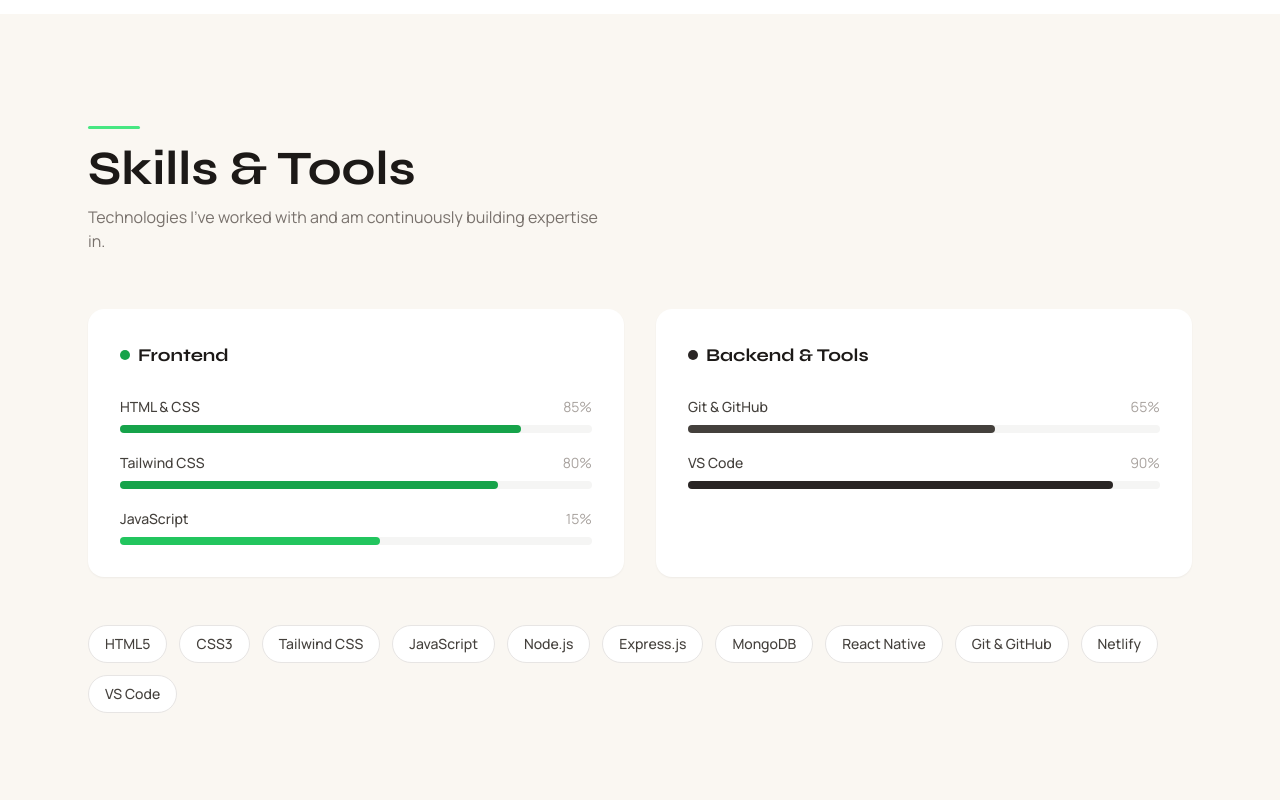
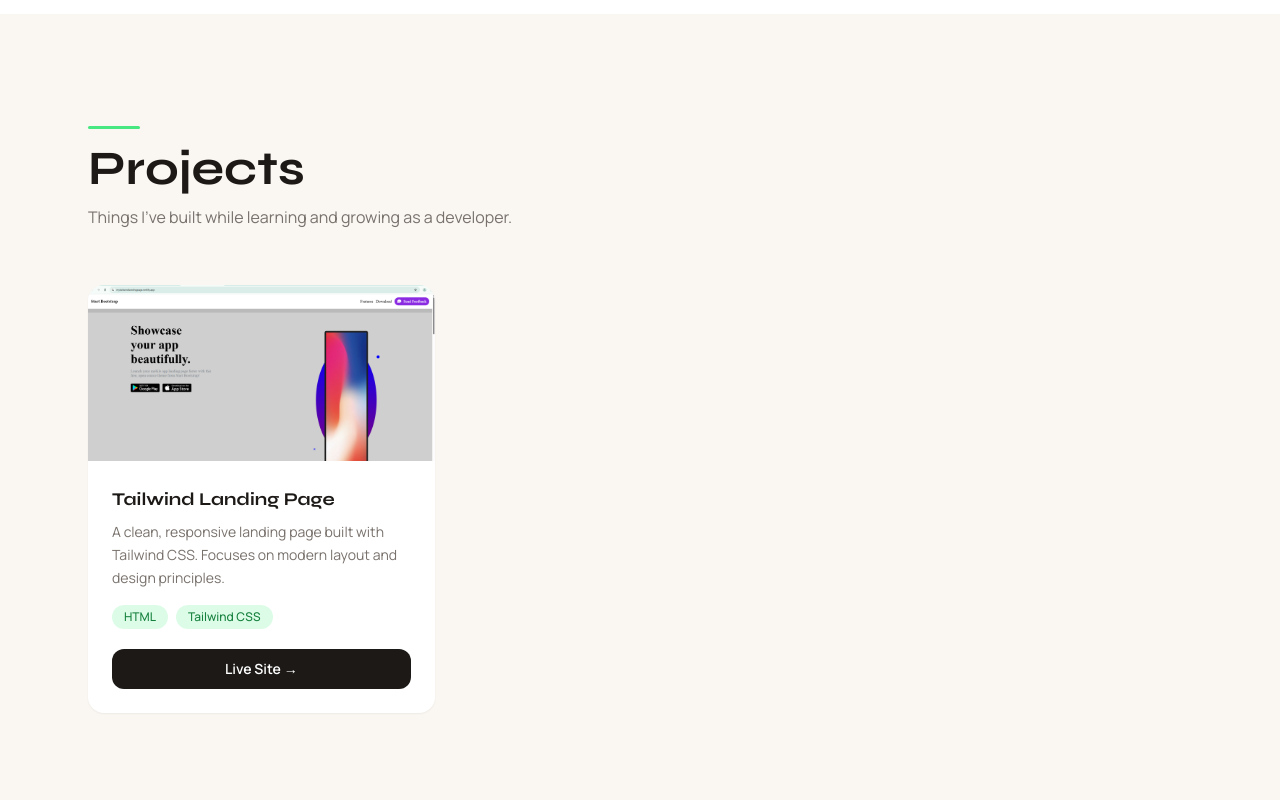
Before and after one commit to Erickmyman10/My-portfolio, a website: page index.html in a window 1280 px wide. Shown: the part 1680-2480 px from the top of the page. Drawn offline with nearby package versions, Linux system fonts and the light colour scheme.

Commit message:
Update projects section with screenshot

```diff
--- a/index.html
+++ b/index.html
@@ -39,9 +39,10 @@
         Adebayo Gabriel<span class="text-green-700">.</span>
       </a>
       <ul class="hidden md:flex gap-8 text-sm font-medium text-stone-500">
-        <li><a href="#about"   class="nav-link hover:text-stone-900 transition-colors">About</a></li>
-        <li><a href="#skills"  class="nav-link hover:text-stone-900 transition-colors">Skills</a></li>
-        <li><a href="#contact" class="nav-link hover:text-stone-900 transition-colors">Contact</a></li>
+        <li><a href="#about"    class="nav-link hover:text-stone-900 transition-colors">About</a></li>
+        <li><a href="#projects" class="nav-link hover:text-stone-900 transition-colors">Projects</a></li>
+        <li><a href="#skills"   class="nav-link hover:text-stone-900 transition-colors">Skills</a></li>
+        <li><a href="#contact"  class="nav-link hover:text-stone-900 transition-colors">Contact</a></li>
       </ul>
       <a href="mailto:gabrieladebayo10@gmail.com"
          class="hidden md:inline-block bg-stone-900 text-white text-sm font-semibold px-5 py-2.5 rounded-full hover:bg-green-800 transition-colors">
@@ -57,9 +58,10 @@
     </div>
     <!-- Mobile dropdown — toggled by checkbox, no JS -->
     <div class="peer-checked:flex hidden flex-col gap-1 px-4 pb-5 bg-[#faf7f2] border-t border-stone-100 text-sm font-medium text-stone-600 md:hidden">
-      <a href="#about"   class="block py-2 hover:text-green-700">About</a>
-      <a href="#skills"  class="block py-2 hover:text-green-700">Skills</a>
-      <a href="#contact" class="block py-2 hover:text-green-700">Contact</a>
+      <a href="#about"    class="block py-2 hover:text-green-700">About</a>
+      <a href="#projects" class="block py-2 hover:text-green-700">Projects</a>
+      <a href="#skills"   class="block py-2 hover:text-green-700">Skills</a>
+      <a href="#contact"  class="block py-2 hover:text-green-700">Contact</a>
       <a href="mailto:gabrieladebayo10@gmail.com"
          class="inline-block mt-2 bg-stone-900 text-white px-5 py-2.5 rounded-full hover:bg-green-800 transition-colors self-start">
         Hire Me
@@ -105,10 +107,10 @@
         </div>
       </div>
 
-    <!-- Photo -->
-<div class="flex items-center justify-center order-1 md:order-2">
-  <img src="Images/Adebayo.jpg" alt="Adebayo Gabriel Portrait" class="w-64 h-80 sm:w-80 sm:h-[420px] md:w-full md:h-[480px] lg:h-[520px] object-cover object-top rounded-2xl shadow-xl" />
-</div>
+      <!-- Photo -->
+      <div class="flex items-center justify-center order-1 md:order-2">
+        <img src="Images/Adebayo.jpg" alt="Adebayo Gabriel Portrait" class="w-64 h-80 sm:w-80 sm:h-[420px] md:w-full md:h-[480px] lg:h-[520px] object-cover object-top rounded-2xl shadow-xl" />
+      </div>
 
     </div>
   </section>
@@ -212,8 +214,41 @@
     </div>
   </section>
 
+  <!-- ═══ PROJECTS ═══ -->
+  <section id="projects" class="py-20 sm:py-28 bg-[#faf7f2]">
+    <div class="max-w-6xl mx-auto px-4 sm:px-6">
+      <span class="accent-line"></span>
+      <h2 class="font-display text-3xl sm:text-4xl md:text-5xl font-bold text-stone-900 mb-3">Projects</h2>
+      <p class="text-stone-500 mb-10 sm:mb-14 max-w-lg text-sm sm:text-base">Things I've built while learning and growing as a developer.</p>
+
+      <div class="grid grid-cols-1 sm:grid-cols-2 lg:grid-cols-3 gap-6 sm:gap-8">
+
+        <!-- Project 1 — Tailwind Landing Page -->
+        <div class="bg-white rounded-2xl overflow-hidden shadow-sm hover:shadow-md transition-shadow">
+          <a href="https://mytailwindlandingpage.netlify.app/" target="_blank">
+            <img src="Images/Landingpage image.png" alt="Tailwind Landing Page Screenshot"
+                 class="w-full h-44 object-cover object-top hover:opacity-90 transition-opacity" />
+          </a>
+          <div class="p-6">
+            <h3 class="font-display font-bold text-lg text-stone-900 mb-2">Tailwind Landing Page</h3>
+            <p class="text-stone-500 text-sm leading-relaxed mb-4">A clean, responsive landing page built with Tailwind CSS. Focuses on modern layout and design principles.</p>
+            <div class="flex gap-2 flex-wrap mb-5">
+              <span class="text-xs bg-green-100 text-green-700 px-3 py-1 rounded-full font-medium">HTML</span>
+              <span class="text-xs bg-green-100 text-green-700 px-3 py-1 rounded-full font-medium">Tailwind CSS</span>
+            </div>
+            <a href="https://mytailwindlandingpage.netlify.app/" target="_blank"
+               class="block w-full text-center bg-stone-900 hover:bg-green-800 transition-colors text-white text-sm font-semibold px-5 py-2.5 rounded-xl">
+              Live Site →
+            </a>
+          </div>
+        </div>
+
+      </div>
+    </div>
+  </section>
+
   <!-- ═══ SKILLS ═══ -->
-  <section id="skills" class="py-20 sm:py-28 bg-[#faf7f2]">
+  <section id="skills" class="py-20 sm:py-28 bg-white">
     <div class="max-w-6xl mx-auto px-4 sm:px-6">
       <span class="accent-line"></span>
       <h2 class="font-display text-3xl sm:text-4xl md:text-5xl font-bold text-stone-900 mb-3">Skills &amp; Tools</h2>
```
Also changed, not shown: index2.html (+46 -11 lines), Images/Landingpage image.png (added).
